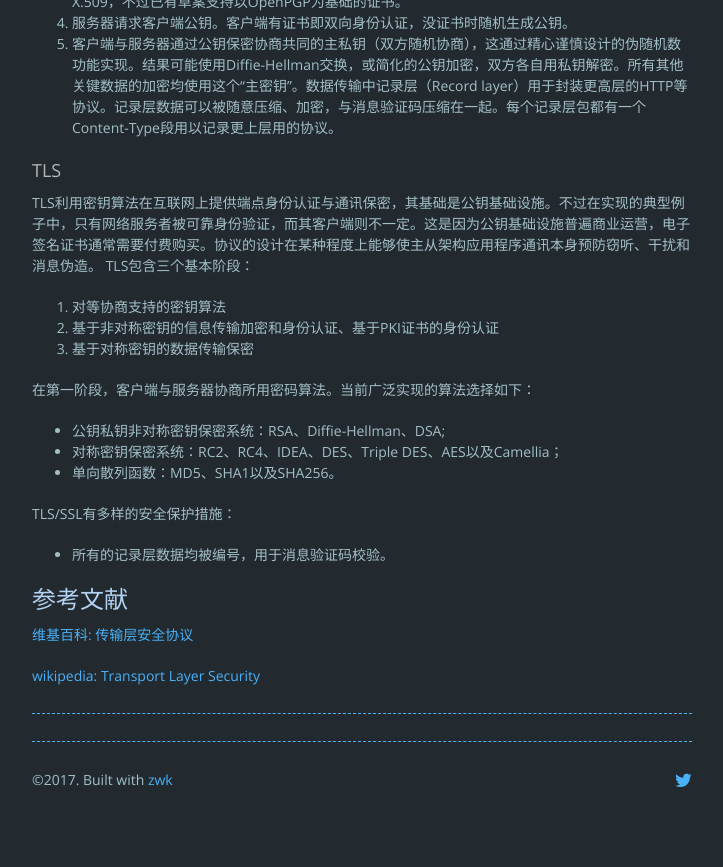
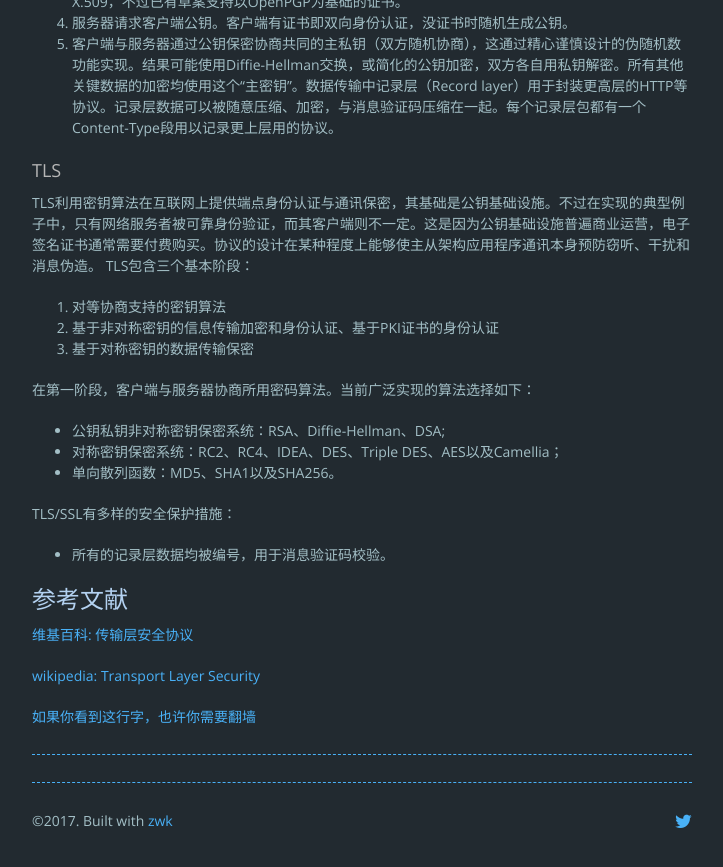
Before and after one commit to zwkno1/zwkno1.github.com, a Jekyll site: the page built from _posts/2017-03-21-TLS_SSL.md, in a window 1280 px wide and 900 px high, scrolled down 1912 px. Shown: the top 867 px of the window, without its empty margins (278-1001 px from the left). Built offline with Jekyll 4.4.1, drawn with Linux system fonts in a browser that asks for light colours; nearby versions of some CDN libraries; comment, search, counter and statistics services are not loaded.

Commit message:
dskdjalkjsd

```diff
--- a/_includes/disqus.html
+++ b/_includes/disqus.html
@@ -1,8 +1,3 @@
-<!-- UY BEGIN -->
-<div id="uyan_frame"></div>
-<script type="text/javascript" src="http://v2.uyan.cc/code/uyan.js?uid=2128063"></script>
-<!-- UY END -->
-
 
 <div id="disqus_thread"></div>
 <script type="text/javascript">
@@ -17,7 +12,5 @@
     })();
 </script>
 
-	<!--
     <noscript>Please enable JavaScript to view the <a href="http://disqus.com/?ref_noscript">comments powered by Disqus.</a></noscript>
-    <a href="http://disqus.com" class="dsq-brlink">comments powered by <span class="logo-disqus">Disqus</span></a>
-	--!>
+    <a class="dsq-brlink">如果你看到这行字，也许你需要翻墙</a>
```
